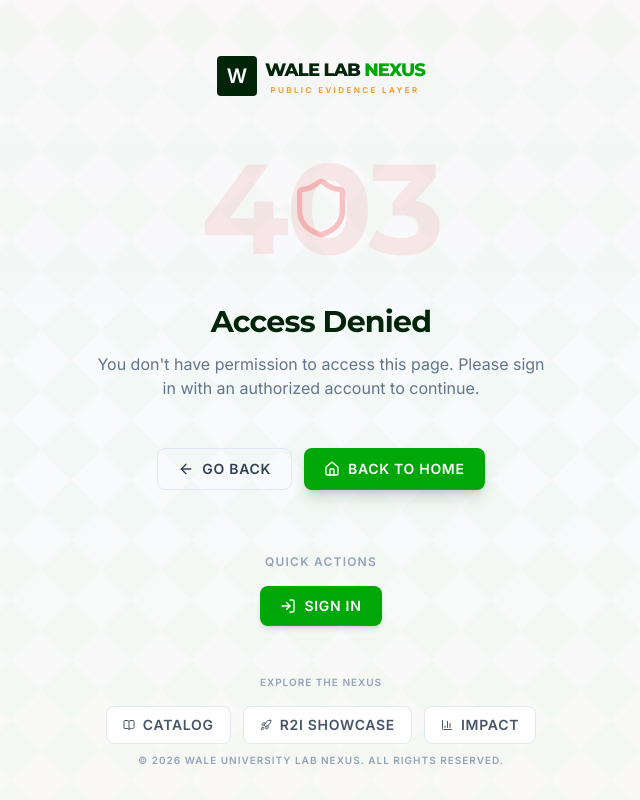
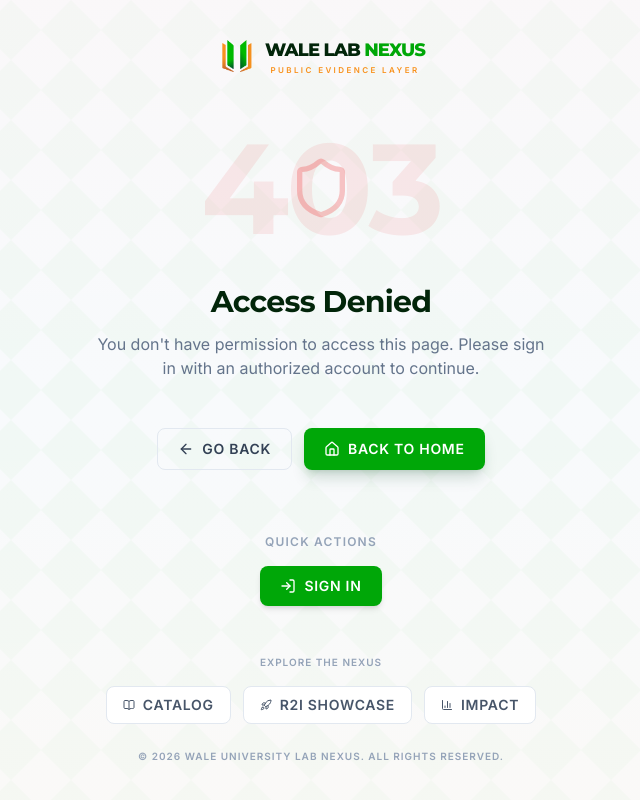
Before and after one commit to builditlab2025/wale_lab_nexus, a React (Vite) app: page /unauthorized in a window 1280 px wide. Shown: the whole page, without its empty margins (319-959 px from the left). Built offline with nearby package versions, Linux system fonts and the light colour scheme; no server answers; a web font is replaced by a local one.

Commit message:
FEAT: multiple updates

```diff
--- a/src/components/form/Login.tsx
+++ b/src/components/form/Login.tsx
@@ -197,8 +197,6 @@ const Login: React.FC = () => {
                   </div>
                 </div> */}
 
-
-
                 <p className="text-center text-xs text-slate-500 font-sans">
                   By signing in, you agree to our{" "}
                   <Link to="/terms" className="text-[#00a708] hover:underline">
@@ -229,7 +227,7 @@ const Login: React.FC = () => {
                 </div>
                 <div>
                   <span className="block text-xl font-bold text-[#f8921e]">
-                   0
+                    0
                   </span>
                   <span className="text-3xs text-slate-500">Prototypes</span>
                 </div>
--- a/src/utilities/error/ErrorBoundary.tsx
+++ b/src/utilities/error/ErrorBoundary.tsx
@@ -8,6 +8,7 @@ import {
   Rocket,
   BarChart3,
 } from "lucide-react";
+import logo from "../../assets/logo.png";
 
 function ErrorBoundary() {
   const navigate = useNavigate();
@@ -17,6 +18,11 @@ function ErrorBoundary() {
     { name: "R2I Showcase", path: "/#r2i", icon: Rocket },
     { name: "Impact", path: "/#impact", icon: BarChart3 },
   ];
+
+  const handleLogoClick = () => {
+    navigate("/");
+    window.scrollTo({ top: 0, behavior: "smooth" });
+  };
 
   return (
     <>
@@ -45,21 +51,29 @@ function ErrorBoundary() {
 
         <div className="relative min-h-screen flex items-center justify-center p-6">
           <div className="max-w-2xl w-full">
-            {/* Wale Lab Brand Header */}
+            {/* Wale Lab Brand Header - Clickable */}
             <div className="text-center mb-8">
-              <div className="inline-flex items-center space-x-2 mb-4">
-                <div className="w-10 h-10 bg-[#02250a] rounded flex items-center justify-center text-white">
-                  <span className="font-extrabold text-xl">W</span>
+              <button
+                onClick={handleLogoClick}
+                className="inline-flex items-center space-x-2 mb-4 cursor-pointer group hover:opacity-80 transition"
+                aria-label="Go to home"
+              >
+                <div className="w-10 h-10 flex items-center justify-center">
+                  <img
+                    src={logo}
+                    alt="Wale Lab Nexus Logo"
+                    className="w-full  h-30 object-contain"
+                  />
                 </div>
                 <div>
-                  <h1 className="text-lg font-extrabold tracking-tighter text-[#02250a]">
+                  <h1 className="text-lg font-extrabold tracking-tighter text-[#02250a] group-hover:text-[#00a708] transition">
                     WALE LAB <span className="text-[#00a708]">NEXUS</span>
                   </h1>
                   <p className="text-[8px] uppercase tracking-[0.3em] text-[#f8921e] font-bold">
                     Public Evidence Layer
                   </p>
                 </div>
-              </div>
+              </button>
             </div>
 
             {/* Main content */}
--- a/src/utilities/error/UnauthorizedScreen.tsx
+++ b/src/utilities/error/UnauthorizedScreen.tsx
@@ -9,6 +9,7 @@ import {
   Rocket,
   BarChart3,
 } from "lucide-react";
+import logo from "../../assets/logo.png";
 
 function UnauthorizedScreen() {
   const navigate = useNavigate();
@@ -18,6 +19,11 @@ function UnauthorizedScreen() {
     { name: "R2I Showcase", path: "/#r2i", icon: Rocket },
     { name: "Impact", path: "/#impact", icon: BarChart3 },
   ];
+
+  const handleLogoClick = () => {
+    navigate("/");
+    window.scrollTo({ top: 0, behavior: "smooth" });
+  };
 
   return (
     <>
@@ -46,21 +52,29 @@ function UnauthorizedScreen() {
 
         <div className="relative min-h-screen flex items-center justify-center p-6">
           <div className="max-w-2xl w-full">
-            {/* Wale Lab Brand Header */}
+            {/* Wale Lab Brand Header - Clickable */}
             <div className="text-center mb-8">
-              <div className="inline-flex items-center space-x-2 mb-4">
-                <div className="w-10 h-10 bg-[#02250a] rounded flex items-center justify-center text-white">
-                  <span className="font-extrabold text-xl">W</span>
+              <button
+                onClick={handleLogoClick}
+                className="inline-flex items-center space-x-2 mb-4 cursor-pointer group hover:opacity-80 transition"
+                aria-label="Go to home"
+              >
+                <div className="w-10 h-10 flex items-center justify-center">
+                  <img
+                    src={logo}
+                    alt="Wale Lab Nexus Logo"
+                    className="w-full h-30 object-contain"
+                  />
                 </div>
                 <div>
-                  <h1 className="text-lg font-extrabold tracking-tighter text-[#02250a]">
+                  <h1 className="text-lg font-extrabold tracking-tighter text-[#02250a] group-hover:text-[#00a708] transition">
                     WALE LAB <span className="text-[#00a708]">NEXUS</span>
                   </h1>
                   <p className="text-[8px] uppercase tracking-[0.3em] text-[#f8921e] font-bold">
                     Public Evidence Layer
                   </p>
                 </div>
-              </div>
+              </button>
             </div>
 
             {/* Main content */}
@@ -142,7 +156,7 @@ function UnauthorizedScreen() {
             </div>
 
             {/* Footer */}
-            <div className="absolute bottom-8 left-0 right-0 text-center">
+            <div className="relative mt-6 left-0 right-0 text-center">
               <p className="text-2xs text-slate-400 font-bold uppercase tracking-widest">
                 © {new Date().getFullYear()} Wale University Lab Nexus. All
                 rights reserved.
--- a/src/utilities/message loading/LoadingBox.tsx
+++ b/src/utilities/message loading/LoadingBox.tsx
@@ -1,3 +1,5 @@
+import logo from "../../assets/logo.png";
+
 function LoadingBox() {
   return (
     <div
@@ -27,10 +29,14 @@ function LoadingBox() {
           {/* Rotating circle with brand green */}
           <div className="w-20 h-20 rounded-full border-4 border-[#00a708]/20 border-t-[#00a708] animate-spin"></div>
 
-          {/* Center W logo */}
+          {/* Center logo */}
           <div className="absolute inset-0 flex items-center justify-center">
-            <div className="w-10 h-10 bg-[#02250a] rounded flex items-center justify-center text-white">
-              <span className="font-extrabold text-xl">W</span>
+            <div className="w-10 h-10 flex items-center justify-center">
+              <img
+                src={logo}
+                alt="Wale Lab Nexus Logo"
+                className="w-full h-full object-contain"
+              />
             </div>
           </div>
         </div>
```
